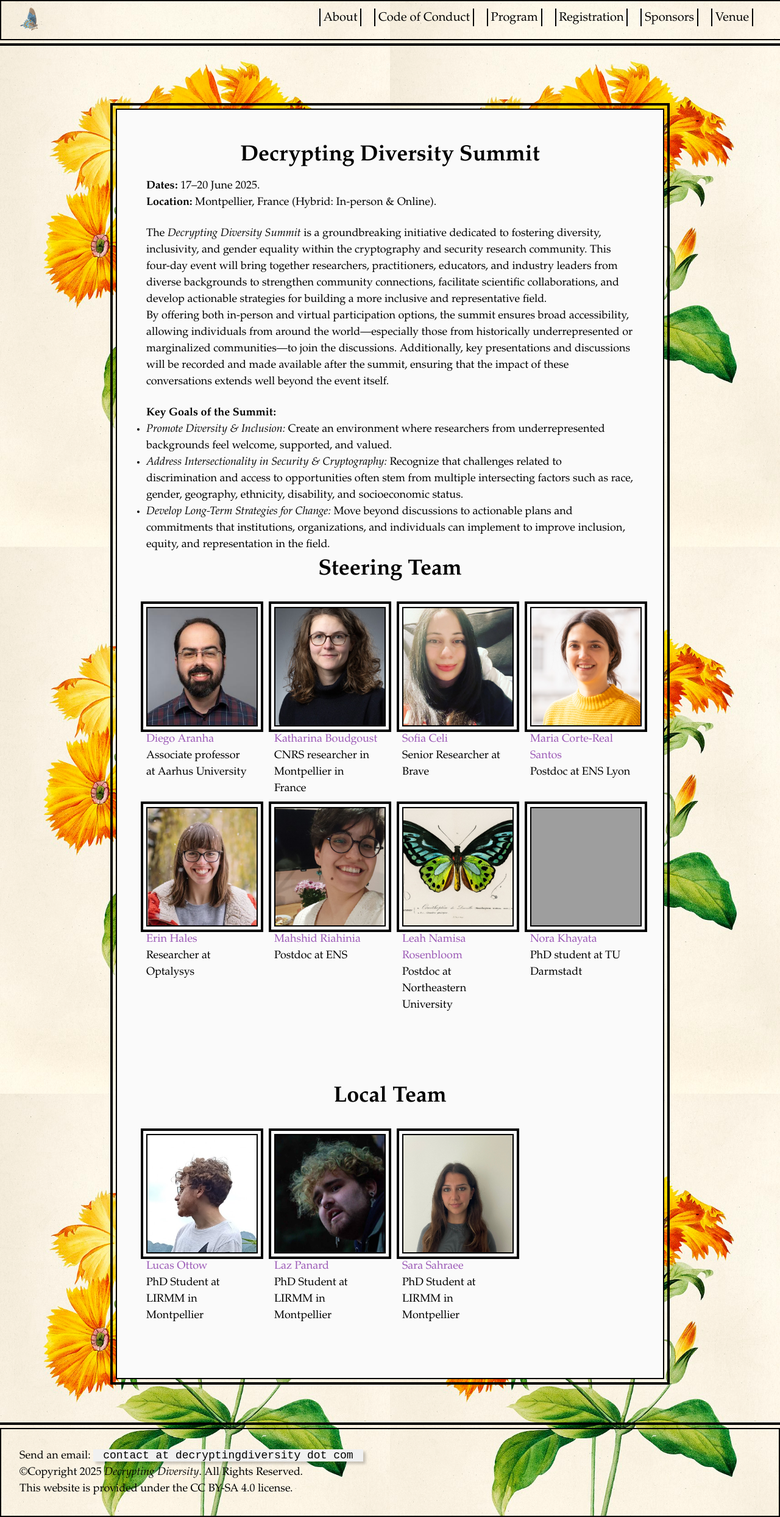
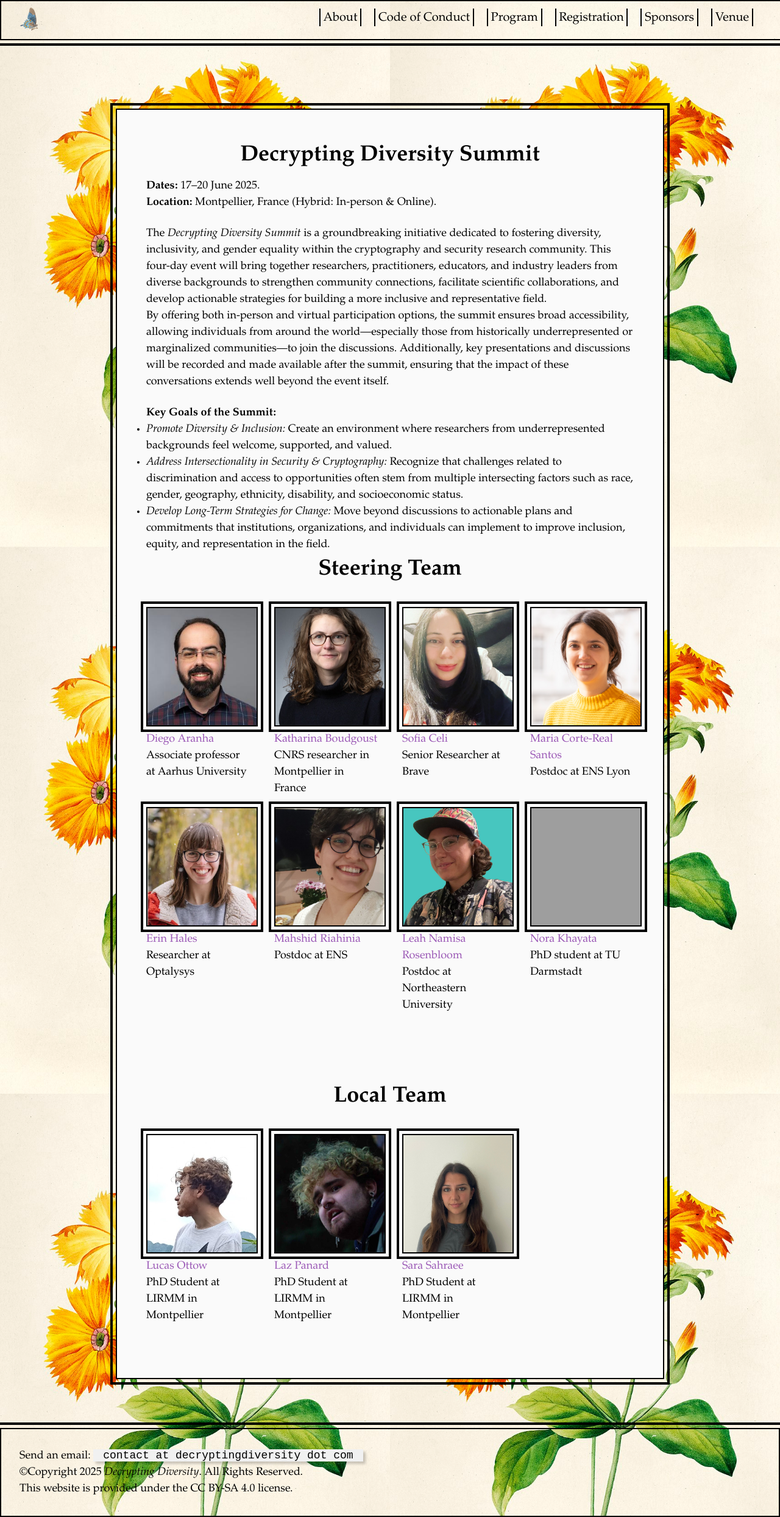
Before and after one commit to women-in-cryptography/decryptingdiversity.github.io, a Jekyll site: the page built from about.html, in a window 1280 px wide. Shown: the whole page at 61% size. Built offline with Jekyll 4.4.1, drawn with Linux system fonts in a browser that asks for light colours; grey boxes are pictures that could not be loaded.

Commit message:
Add photo

```diff
--- a/about.html
+++ b/about.html
@@ -77,7 +77,7 @@ By offering both in-person and virtual participation options, the summit ensures
 			<p>Postdoc at ENS</p>
     </figure>
     <figure class=”gallery__item gallery__item--3">
-      <img src="/assets/home.jpg" class="gallery__img" alt="Leah Namisa Rosenbloom photo" />
+      <img src="/assets/organisers/leah-namisa-rosenbloom-image.jpg" class="gallery__img" alt="Leah Namisa Rosenbloom photo" />
 			<p><a href="https://namisa.art/" target="_blank">Leah Namisa Rosenbloom</a></p>
 			<p>Postdoc at Northeastern University</p>
     </figure>
```
Also changed, not shown: assets/organisers/leah-namisa-rosenbloom-image.jpg (added).
